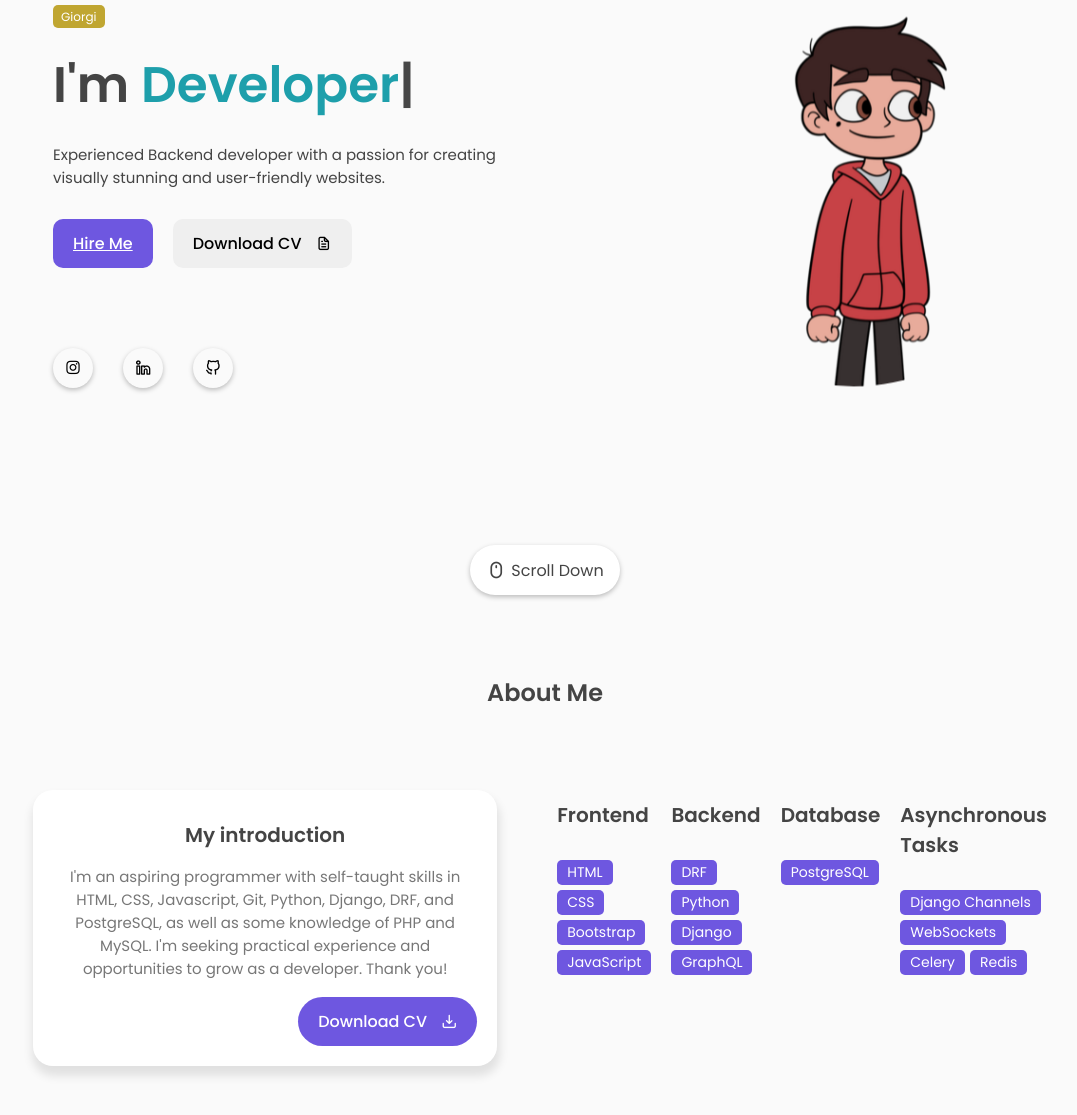
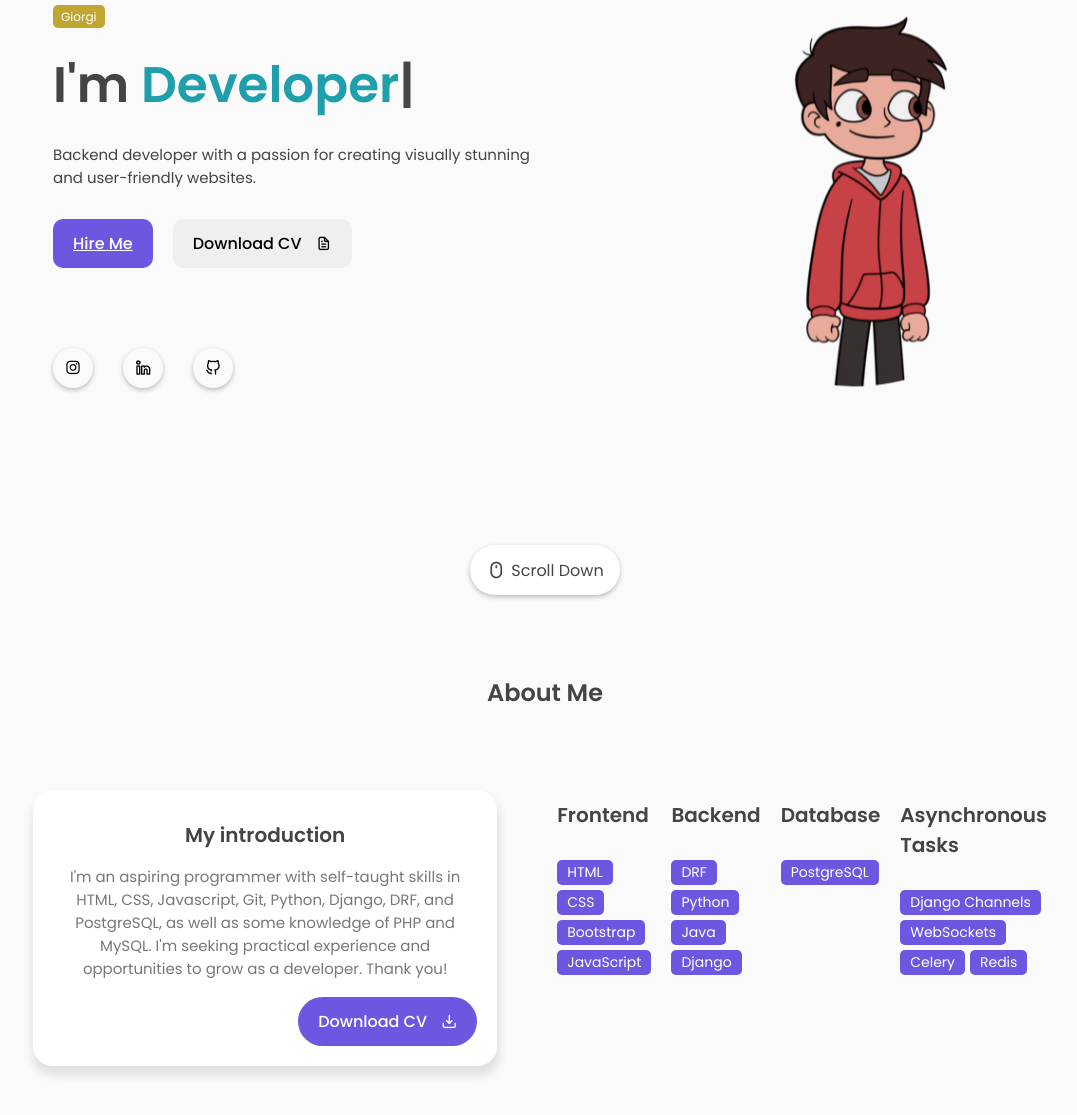
Before and after one commit to Grapsinho/Portfolio_Website, a plain HTML site: page portfolio website/index.html in a window 1280 px wide. Shown: the part 205-1320 px from the top of the page, without its empty margins (95-1172 px from the left). Drawn offline with nearby package versions, Linux system fonts and the light colour scheme.

Commit message:
Add files via upload

```diff
--- a/portfolio website/index.html
+++ b/portfolio website/index.html
@@ -78,8 +78,8 @@
             </div>
             <div class="featured-text-info">
               <p>
-                Experienced Backend developer with a passion for creating
-                visually stunning and user-friendly websites.
+                Backend developer with a passion for creating visually stunning
+                and user-friendly websites.
               </p>
             </div>
             <div class="featured-text-btn">
@@ -149,7 +149,7 @@
                 </div>
               </div>
             </div>
-            <div class="col">
+            <div class="col skills-box_cont">
               <div class="skills-box">
                 <div class="skills-header">
                   <h3>Frontend</h3>
@@ -168,8 +168,8 @@
                 <div class="skills-list">
                   <span>DRF</span>
                   <span>Python</span>
+                  <span>Java</span>
                   <span>Django</span>
-                  <span>GraphQL</span>
                 </div>
               </div>
               <div class="skills-box">
```
Also changed, not shown: 1 other file.
